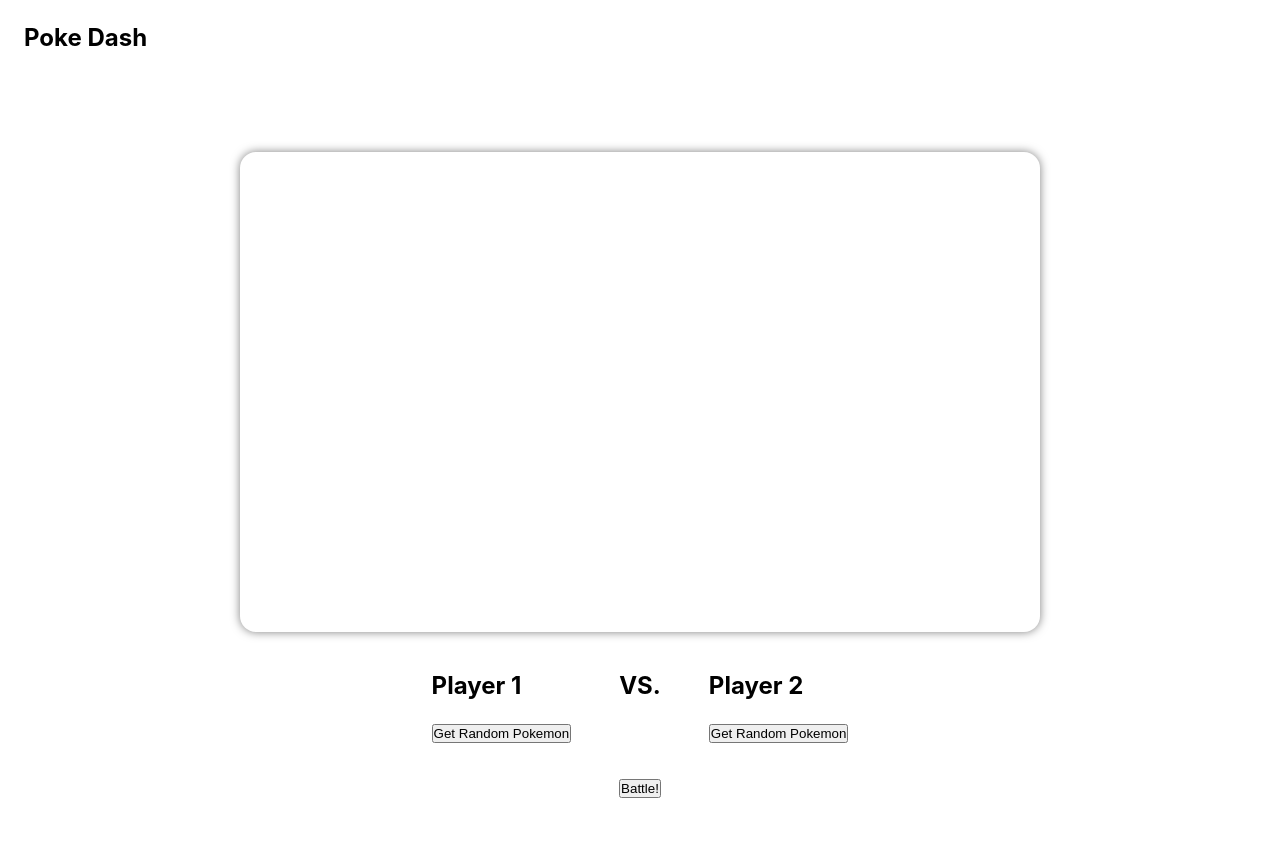
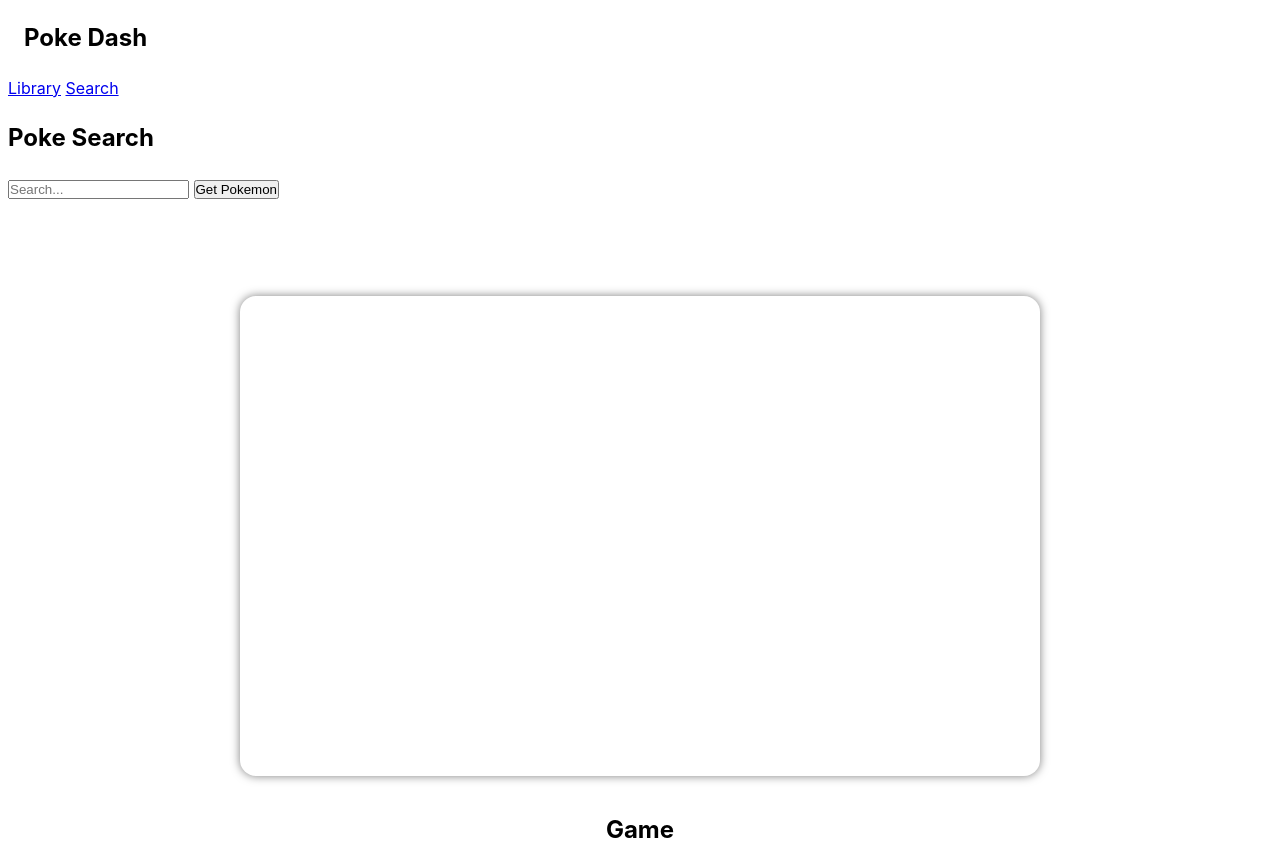
Before and after one commit to poki-dash/pokemon, a plain HTML site: page index.html in a window 1280 px wide. Shown: the top 851 px of the page. Before the commit the page ends 807 px from the top, so only its background shows below. Drawn offline with Linux system fonts and the light colour scheme; no server answers.

Commit message:
deploying

```diff
--- a/index.html
+++ b/index.html
@@ -5,10 +5,8 @@
     <link rel="icon" type="image/svg+xml" href="/pokemon/vite.svg" />
     <meta name="viewport" content="width=device-width, initial-scale=1.0" />
     <title>Vite App</title>
-
-    <script type="module" crossorigin src="/pokemon/assets/index-C7X9hKVe.js"></script>
+    <script type="module" crossorigin src="/pokemon/assets/index-y3UW3jAL.js"></script>
     <link rel="stylesheet" crossorigin href="/pokemon/assets/index-ZbasiLOw.css">
-
   </head>
 
   <body>
@@ -16,7 +14,21 @@
       <div>
         <nav>
           <h1 id="logo">Poke Dash</h1>
+          <a href="#libray">Library</a>
+          <a href="search">Search</a>
         </nav>
+      </div>
+
+      <div>
+        <form id="search" aria-labelledby="form-heading">
+          <h2 id="form-heading">Poke Search</h2>
+          <label for="query">
+          <input type="search" id="query" name="pokeName" placeholder="Search..." required>
+          <button id="poke-submit">Get Pokemon</button>
+        </form>
+      </div>
+
+      <div id="render-search"></div>
 
 
         <div class="besides-battle" style="margin-top:5rem;display:flex;flex-direction:column;align-items: center;" class="main">
@@ -40,8 +52,8 @@
             </div>
           </ul>
 
-
           <div style="display:flex;flex-direction:column;align-items: center;gap:5rem;">
+            <h2>Game</h2>
             <div id="fighters" style="display: flex; gap:3rem">
               <div>
                 <h2 style="margin-right: 0;">Player 1</h2>
@@ -72,7 +84,6 @@
 
         </div>
 
-
     </div>
   </div>
   </body>
```
